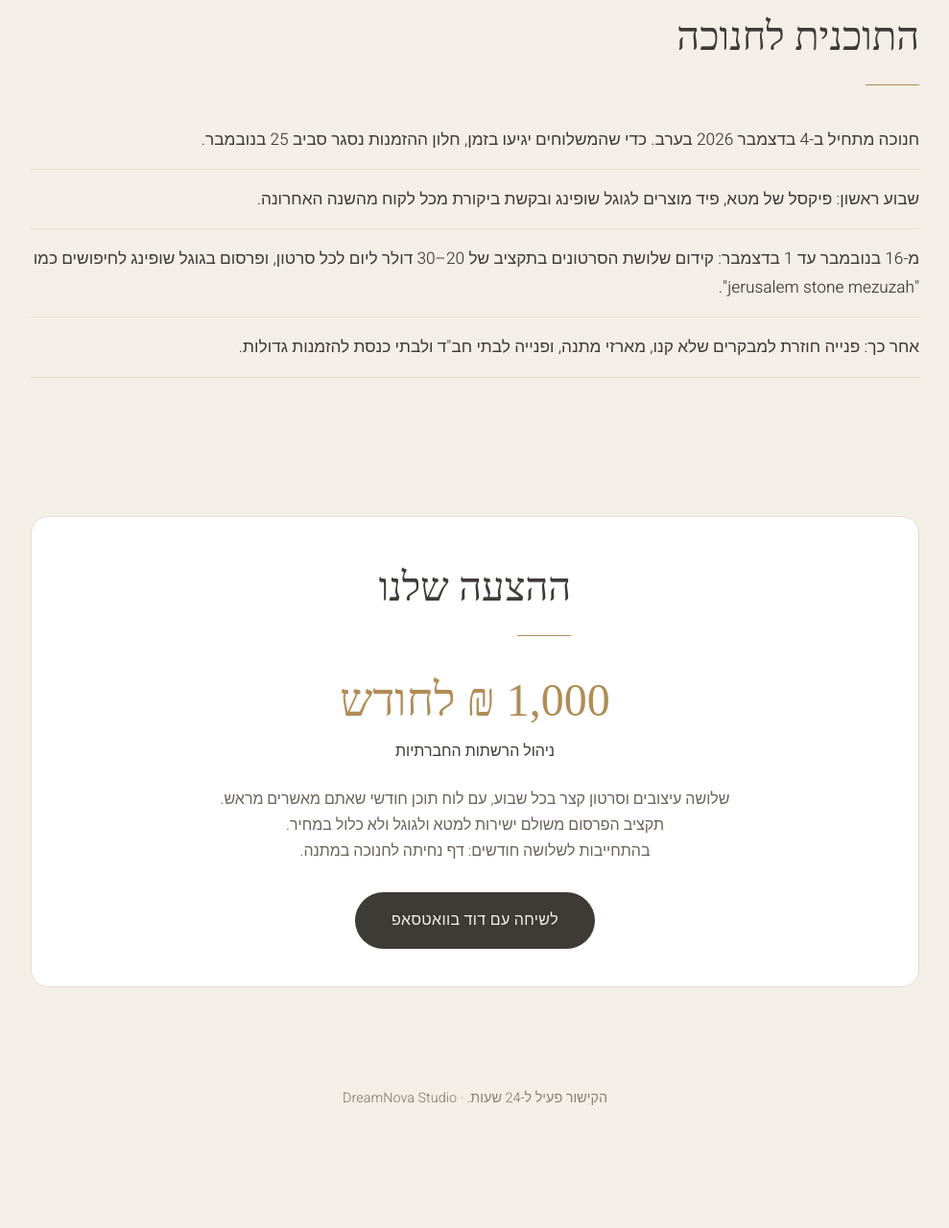
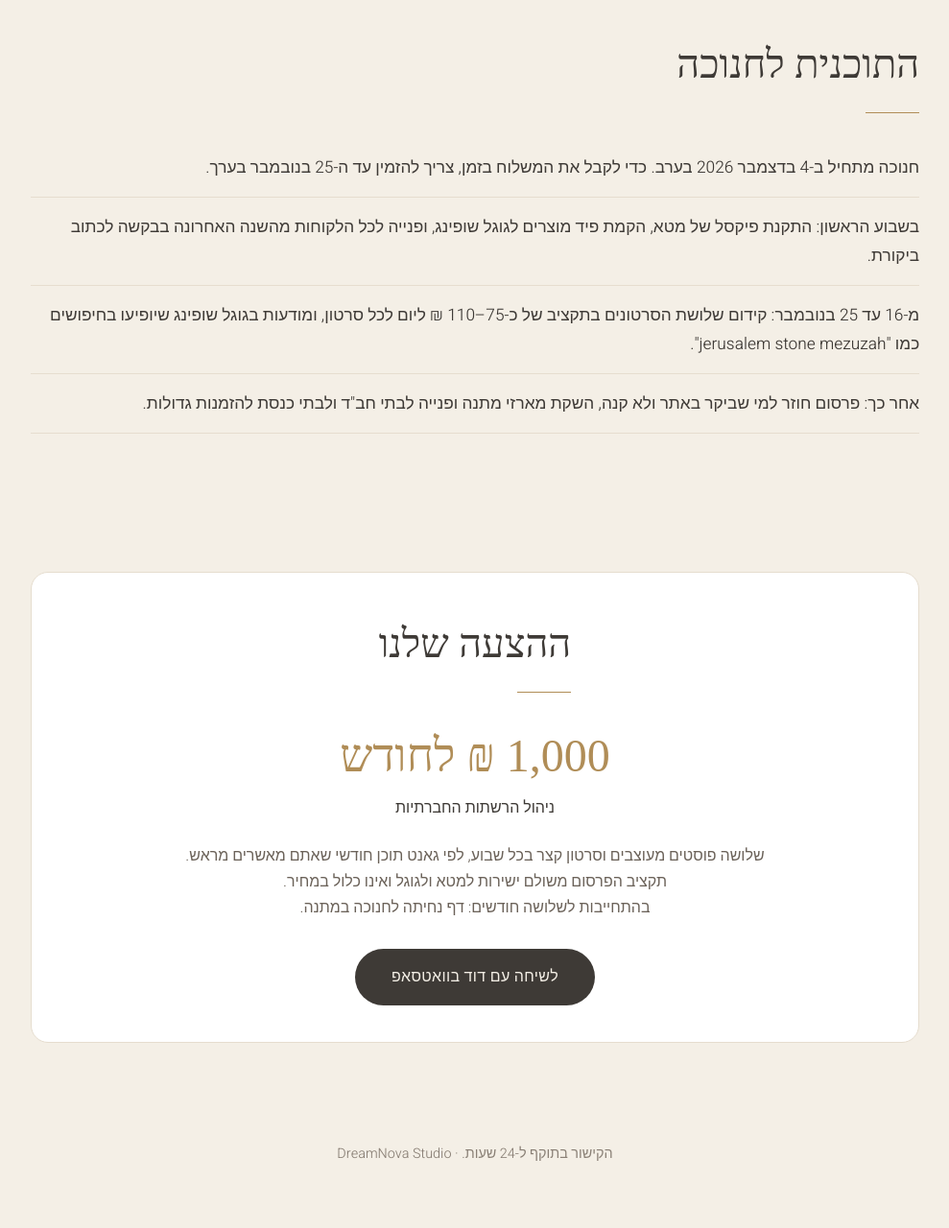
Before and after one commit to CodeNoLimits/orleami-ba25e4f0, a plain HTML site: page index.html in a window 1280 px wide. Shown: the part 2049-3329 px from the top of the page at 96% size, without its empty margins (145-1134 px from the left). Before the commit the page ends 3270 px from the top, so only its background shows below. Drawn offline with Linux system fonts and the light colour scheme; a web font is replaced by a local one.

Commit message:
relecture hebreu

```diff
--- a/index.html
+++ b/index.html
@@ -27,11 +27,11 @@ footer{text-align:center;padding:4vh 6vw 8vh;color:#8a8076;font-size:.9rem} #fin
 <figcaption>מזוזה מאבן ירושלמית<span class="lang"><button class="on" data-l="en">English</button><button data-l="fr">Français</button></span></figcaption></figure><figure class="card"><video controls playsinline preload="metadata" poster="v/poster_hallah.jpg" data-k="hallah"><source src="v/hallah_en.mp4" type="video/mp4"></video>
 <figcaption>מגש חלה מאבן ירושלמית<span class="lang"><button class="on" data-l="en">English</button><button data-l="fr">Français</button></span></figcaption></figure><figure class="card"><video controls playsinline preload="metadata" poster="v/poster_prenom.jpg" data-k="prenom"><source src="v/prenom_en.mp4" type="video/mp4"></video>
 <figcaption>השם שלך בעברית<span class="lang"><button class="on" data-l="en">English</button><button data-l="fr">Français</button></span></figcaption></figure></div><p class="note">הסרטונים בפורמט אנכי, מוכנים לאינסטגרם, לטיקטוק ולפייסבוק. הקריינות באנגלית, לקהל האמריקאי.</p></section>
-<section><h2>מה מצאנו באתר</h2><ul><li>אין פיקסל של מטא: אי אפשר למדוד מכירות מהפרסום באינסטגרם ובפייסבוק, ואי אפשר לפנות שוב למבקרים באתר.</li><li>באתר יש 145 מוצרים, אבל רק 4 ביקורות של לקוחות.</li><li>אין מערכת דיוור: לקוח שנטש עגלה לא מקבל תזכורת.</li></ul></section>
-<section><h2>התוכנית לחנוכה</h2><ul><li>חנוכה מתחיל ב-4 בדצמבר 2026 בערב. כדי שהמשלוחים יגיעו בזמן, חלון ההזמנות נסגר סביב 25 בנובמבר.</li><li>שבוע ראשון: פיקסל של מטא, פיד מוצרים לגוגל שופינג ובקשת ביקורת מכל לקוח מהשנה האחרונה.</li><li>מ-16 בנובמבר עד 1 בדצמבר: קידום שלושת הסרטונים בתקציב של 20–30 דולר ליום לכל סרטון, ופרסום בגוגל שופינג לחיפושים כמו &quot;jerusalem stone mezuzah&quot;.</li><li>אחר כך: פנייה חוזרת למבקרים שלא קנו, מארזי מתנה, ופנייה לבתי חב&quot;ד ולבתי כנסת להזמנות גדולות.</li></ul></section>
-<section><div class="offre"><h2 style="display:inline-block">ההצעה שלנו</h2><p class="prix">1,000 ₪ לחודש</p><p>ניהול הרשתות החברתיות</p><p class="note">שלושה עיצובים וסרטון קצר בכל שבוע, עם לוח תוכן חודשי שאתם מאשרים מראש.<br>תקציב הפרסום משולם ישירות למטא ולגוגל ולא כלול במחיר.<br>בהתחייבות לשלושה חודשים: דף נחיתה לחנוכה במתנה.</p>
+<section><h2>מה מצאנו באתר</h2><ul><li>אין פיקסל של מטא: אי אפשר לדעת אילו מכירות הגיעו מהפרסום באינסטגרם ובפייסבוק, ואי אפשר להציג מודעות שוב למי שכבר ביקר באתר.</li><li>באתר יש 145 מוצרים, אבל רק 4 ביקורות של לקוחות.</li><li>אין מערכת דיוור: לקוח שהשאיר מוצרים בעגלה ולא השלים את ההזמנה לא מקבל תזכורת.</li></ul></section>
+<section><h2>התוכנית לחנוכה</h2><ul><li>חנוכה מתחיל ב-4 בדצמבר 2026 בערב. כדי לקבל את המשלוח בזמן, צריך להזמין עד ה-25 בנובמבר בערך.</li><li>בשבוע הראשון: התקנת פיקסל של מטא, הקמת פיד מוצרים לגוגל שופינג, ופנייה לכל הלקוחות מהשנה האחרונה בבקשה לכתוב ביקורת.</li><li>מ-16 עד 25 בנובמבר: קידום שלושת הסרטונים בתקציב של כ-75–110 ₪ ליום לכל סרטון, ומודעות בגוגל שופינג שיופיעו בחיפושים כמו <bdi>&quot;jerusalem stone mezuzah&quot;</bdi>.</li><li>אחר כך: פרסום חוזר למי שביקר באתר ולא קנה, השקת מארזי מתנה ופנייה לבתי חב&quot;ד ולבתי כנסת להזמנות גדולות.</li></ul></section>
+<section><div class="offre"><h2 style="display:inline-block">ההצעה שלנו</h2><p class="prix">1,000 ₪ לחודש</p><p>ניהול הרשתות החברתיות</p><p class="note">שלושה פוסטים מעוצבים וסרטון קצר בכל שבוע, לפי גאנט תוכן חודשי שאתם מאשרים מראש.<br>תקציב הפרסום משולם ישירות למטא ולגוגל ואינו כלול במחיר.<br>בהתחייבות לשלושה חודשים: דף נחיתה לחנוכה במתנה.</p>
 <a class="cta" href="https://wa.me/972584921492?text=%D7%A9%D7%9C%D7%95%D7%9D%20%D7%93%D7%95%D7%93%2C%20%D7%A8%D7%90%D7%99%D7%AA%D7%99%20%D7%90%D7%AA%20%D7%94%D7%AA%D7%95%D7%9B%D7%A0%D7%99%D7%AA%20%D7%A9%D7%9C%20DreamNova%20%D7%9C%D7%90%D7%95%D7%A8%20%D7%9C%D7%A2%D7%9E%D7%99.">לשיחה עם דוד בוואטסאפ</a></div></section>
-<footer>הקישור פעיל ל-24 שעות. · DreamNova Studio</footer></main>
+<footer>הקישור בתוקף ל-24 שעות. · DreamNova Studio</footer></main>
 <script>
 const EXP=1794838220464;function chk(){if(Date.now()>EXP){document.getElementById('m').remove();document.getElementById('fin').style.display='flex'}}chk();setInterval(chk,60000);
 const io=new IntersectionObserver(e=>e.forEach(x=>{if(x.isIntersecting)x.target.classList.add('vu')}),{threshold:.12});document.querySelectorAll('section').forEach(s=>io.observe(s));
```
